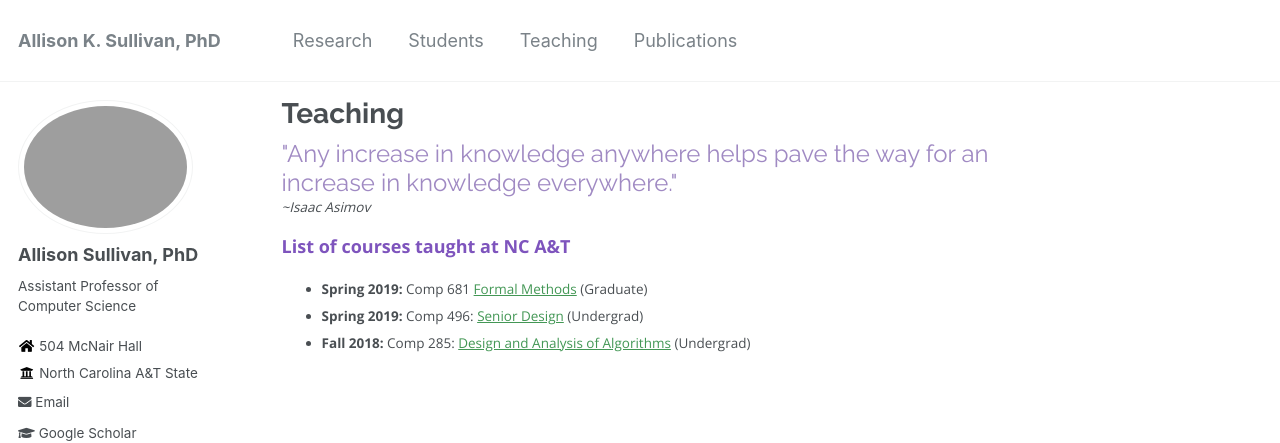
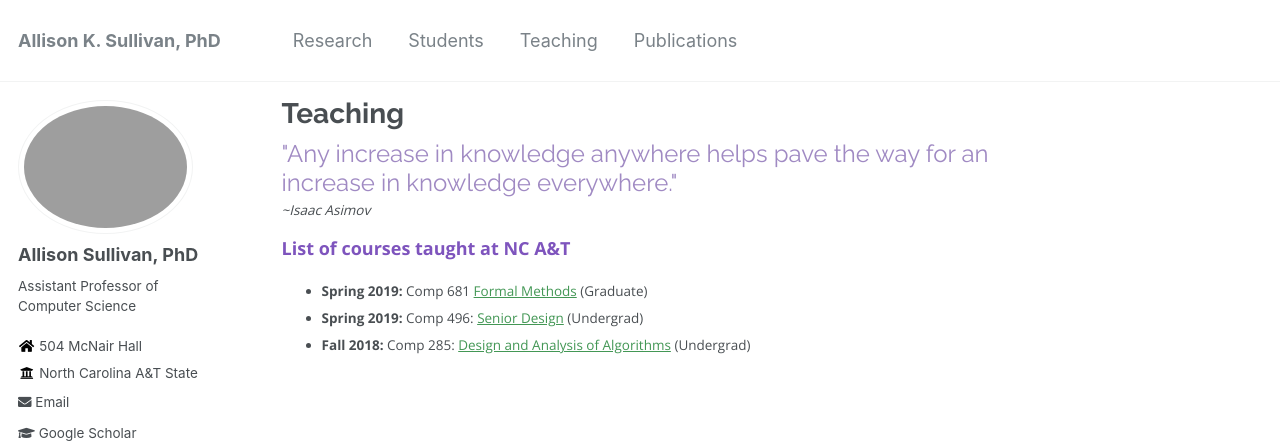
Before and after one commit to Allisonius/allisonius.github.io, a Jekyll site: the page built from _pages/teaching.md, in a window 1280 px wide. Shown: the top 443 px of the page. Built offline with Jekyll 4.4.1, drawn with Linux system fonts in a browser that asks for light colours; some web fonts are replaced.

Commit message:
Update _page.scss

```diff
--- a/_sass/_page.scss
+++ b/_sass/_page.scss
@@ -62,7 +62,7 @@
       color: #a08ac3;
       font-family: 'Raleway', cursive;
       font-weight: normal;
-      margin: -0.1em 0em 0em 0em;
+      margin: -0.1em 0em 0.1em 0em;
   }
 
 
```
